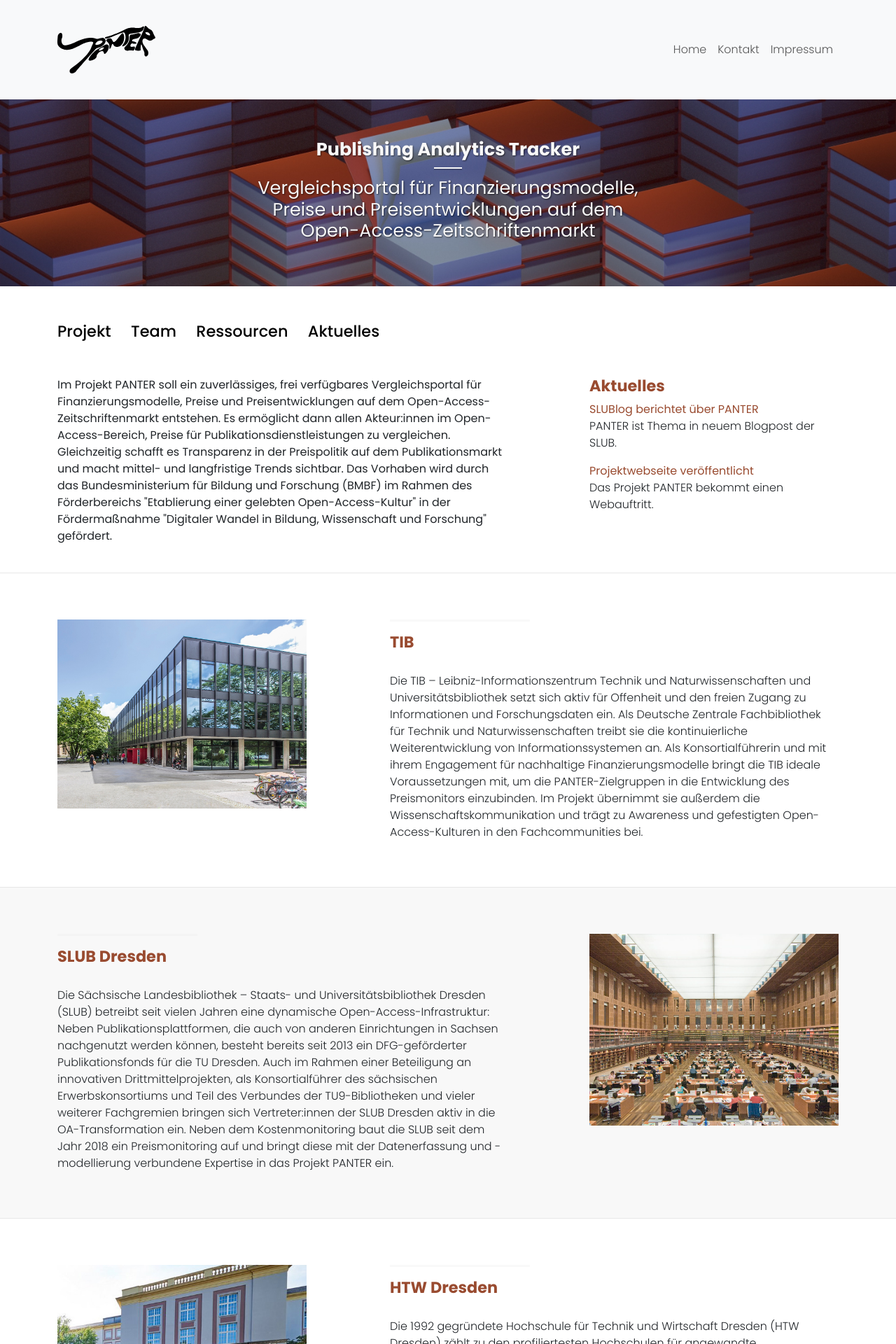
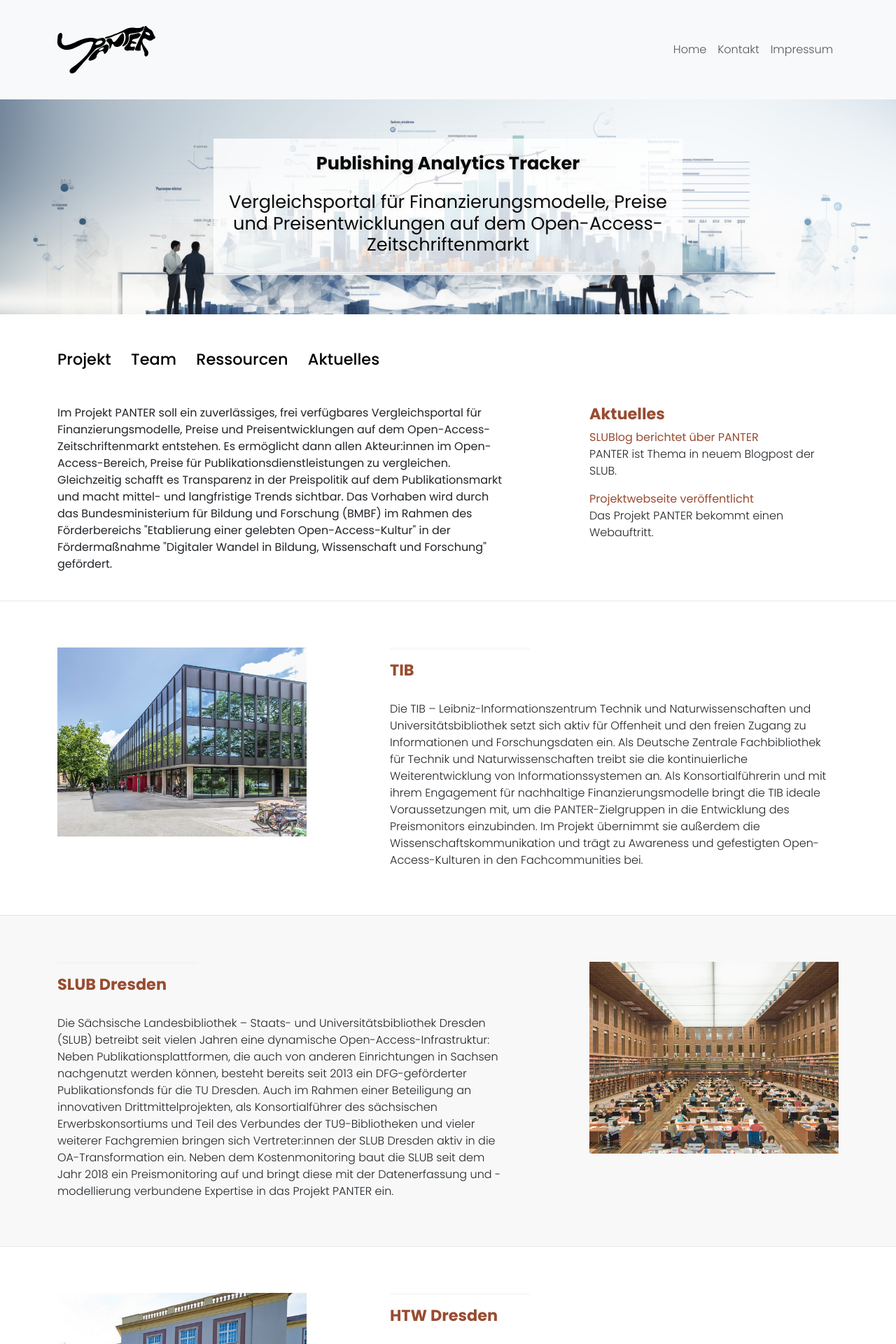
Before and after one commit to panter-project/panter-project.github.io, a Jekyll site: the page built from index.html, in a window 1280 px wide. Shown: the top 1920 px of the page at 70% size. Built offline with Jekyll 4.4.1, drawn with Linux system fonts in a browser that asks for light colours.

Commit message:
update header image

```diff
--- a/_includes/header.html
+++ b/_includes/header.html
@@ -35,9 +35,11 @@
 			<div class="row align-items-center">
 				<div class="col-lg-12">
 					<div class="intro-message">
+            <div class="white-faded-background">
 						<h1>{{ site.title }}</h1>
                         <div class="intro-divider"></div>
 						<h3>{{ site.description }}</h3>
+          </div>
 					</div>
 				</div>
 			</div>
--- a/css/landing-page.css
+++ b/css/landing-page.css
@@ -86,8 +86,8 @@
     padding-top: 0px; /* If you're making other pages, make sure there is 50px of padding to make sure the navbar doesn't overlap content! */
     padding-bottom: 0px;
     text-align: center;
-    color: #f8f8f8;
-    background: url(../img/intro-bg.jpg) no-repeat center 42%;
+    color: #0a0a0a;
+    background: url(../img/intro-bg-midjourney.jpg) no-repeat center 42%;
     background-size: cover;
 }
 
@@ -102,9 +102,17 @@
     padding-bottom: 5%;
 }
 
-.intro-message > h1 {
+.white-faded-background {
+    margin-left: 20%;
+    margin-right: 20%;
+    padding-top: 20px;
+    padding-bottom: 20px;
+    background: rgba(255,255,255,0.8);
+}
+
+.intro-message h1 {
     margin: 0;
-    text-shadow: 1px 1px 2px rgba(0,0,0,0.6);
+    text-shadow: 2px 2px 4px rgba(220,220,220,0.6);
     font-size: 1.6em;
 }
 
@@ -116,13 +124,12 @@
     display: inline-block;
 }
 
-.intro-message > h3 {
-    text-shadow: 1px 1px 2px rgba(0,0,0,0.6);
+.intro-message h3 {
+    text-shadow: 2px 2px 4px rgba(220,220,220,0.6);
     font-size: 1.6em;
     font-weight: 400;
     line-height: 1.2em;
-    padding-left: 25%;
-    padding-right: 25%;
+
 }
 
 .logo {
```
Also changed, not shown: img/intro-bg-midjourney.jpg (added).
